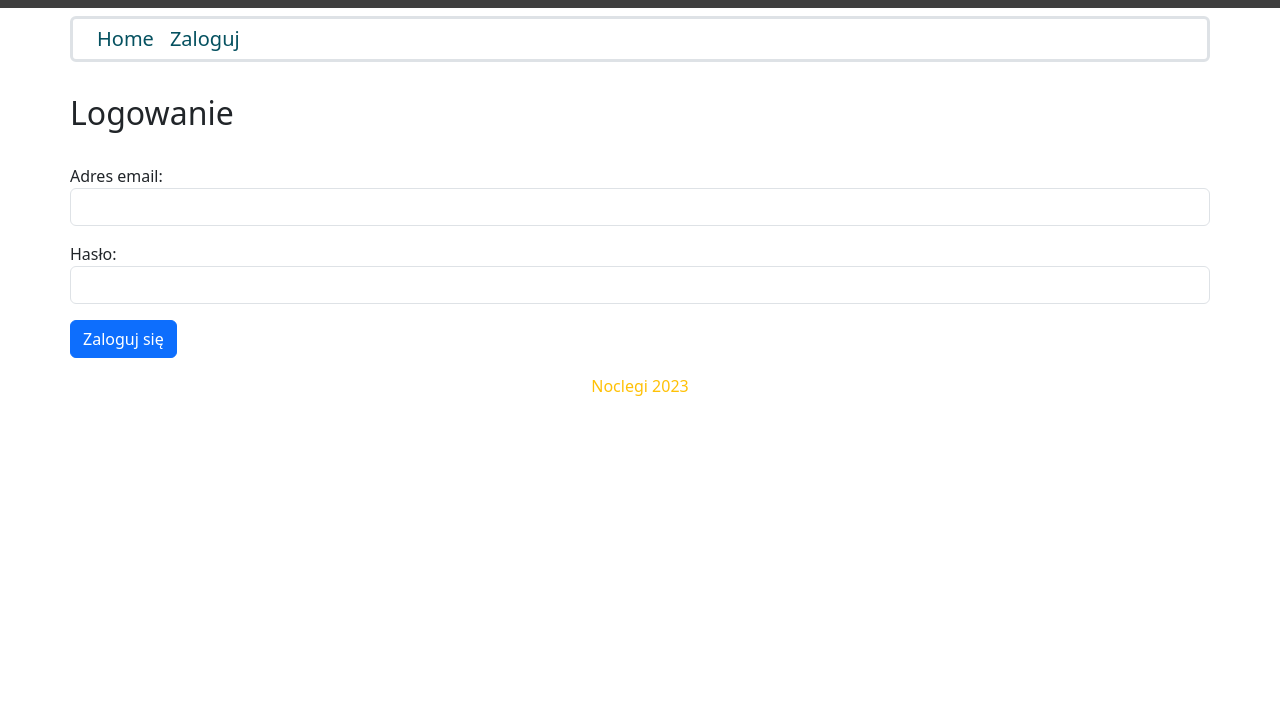
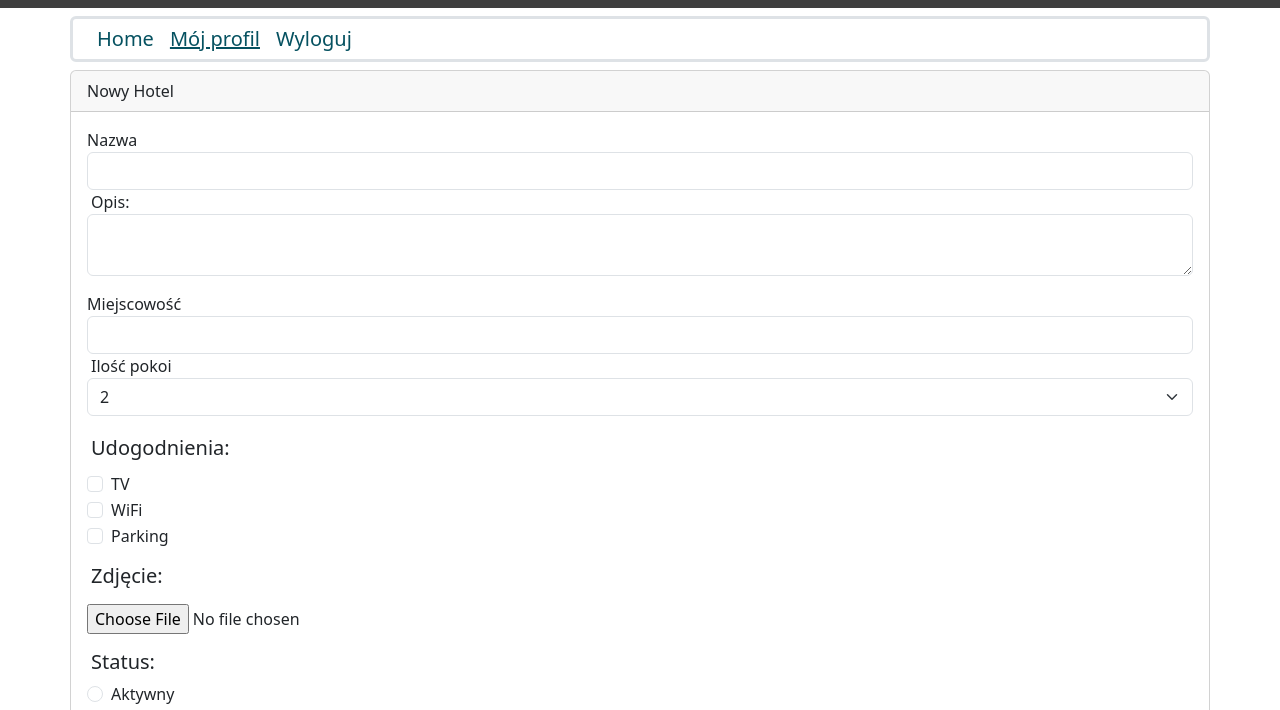
Before and after one commit to agaciur/learn-react-v.2, a React (Create React App) app: page /profil/hotele/dodaj in a window 1280 px wide. Before the commit this address led to /zaloguj. Shown: the part 242-952 px from the top of the page. Before the commit the page ends 800 px from the top, so only its background shows below. Built offline with nearby package versions, Linux system fonts and the light colour scheme; grey boxes are pictures that could not be loaded.

Commit message:
Adding validation to the form

```diff
--- /dev/null
+++ b/src/ui/components/Atoms/Input.js
@@ -0,0 +1,155 @@
+import { useRef } from "react"
+const InputText = props => {
+  return (
+    <div className="form-group">
+      <label>{props.label}</label>
+      <input
+        value={props.value}
+        onChange={e => props.onChange(e.target.value)}
+        type={props.type}
+        className={`form-control ${props.error && props.showError ? 'is-invalid' : ''}`} />
+      <div className="invalid-feedback">
+        {props.error}
+      </div>
+    </div>
+  );
+}
+
+
+const InputTextarea = props => {
+  return (
+    <div className='form-group mb-3'>
+      <label className='ps-1'>{props.label}</label>
+      <textarea
+        type={props.type}
+        value={props.value}
+        onChange={e => props.onChange(e.target.value)}
+        className={`form-control ${props.error && props.showError ? "is-invalid" : ""}`}
+      />
+      <div className='invalid-feedback'>{props.error}</div>
+    </div>
+  )
+}
+
+const InputSelect = props => {
+  return (
+    <div className='form-group mb-3'>
+      <label
+        className='ps-1'
+        key={props.value}>
+        {props.label}
+      </label>
+      <select
+        type={props.type}
+        value={props.value}
+        onChange={e => props.onChange(e.target.value)}
+        className={`form-select ${props.error && props.showError ? "is-invalid" : ""}`}>
+        {props.options.map(option => (
+          <option value={option.value}>{option.label}</option>
+        ))}
+      </select>
+      <div className='invalid-feedback'>{props.error}</div>
+    </div>
+  )
+}
+
+const InputCheckbox = props => {
+  const changeFeatureHandler = e => {
+    const value = e.target.value
+    const isChecked = e.target.checked
+
+    if (isChecked) {
+      const newValue = [...props.value, value]
+      props.onChange(newValue)
+    } else {
+      const newValue = props.value.filter(x => x !== value)
+      props.onChange(newValue)
+    }
+  }
+  return (
+    <>
+      {props.options.map(option => (
+        <div
+          className='form-check'
+          key={option.value}>
+          <input
+            className='form-check-input'
+            type='checkbox'
+            value={option.value}
+            id={option.value}
+            checked={props.value.find(x => x === option.value)}
+            onChange={changeFeatureHandler}
+          />
+          <label
+            className='form-check-label'
+            htmlFor={option.value}>
+            {option.label}
+          </label>
+        </div>
+      ))}
+    </>
+  )
+}
+
+const InputRadio = props => {
+  return (
+    <>
+      {props.options.map(option => (
+        <div className='form-check'>
+          <input
+            className='form-check-input'
+            type='radio'
+            value={option.value}
+            name={props.name}
+            key={option.value}
+            id={`radio-${option.value}-${props.name}`}
+            checked={props.value == option.value}
+            onChange={e => props.onChange(e.target.value)}
+          />
+          <label
+            className='form-check-label'
+            htmlFor={`radio-${option.value}-${props.name}`}>
+            {option.label}
+          </label>
+        </div>
+      ))}
+    </>
+  )
+}
+
+const InputFile = props => {
+  const fileRef = useRef()
+  const changeHandler = e => {
+    props.onChange(e.target.files[0])
+  }
+  return (
+    <input
+      type='file'
+      onChange={changeHandler}
+      ref={props.fileRef}
+    />
+  )
+}
+
+function Input(props) {
+  switch (props.type) {
+    case "textarea":
+      return <InputTextarea {...props} />
+    case "select":
+      return <InputSelect {...props} />
+    case "checkbox":
+      return <InputCheckbox {...props} />
+    case "file":
+      return <InputFile {...props} />
+    case "radio":
+      return <InputRadio {...props} />
+    default:
+      return <InputText {...props} />
+  }
+}
+Input.defaultProps = {
+  type: "text",
+  error: false,
+  showError: false,
+}
+export default Input
--- a/src/ui/components/Atoms/LoadingButton.js
+++ b/src/ui/components/Atoms/LoadingButton.js
@@ -1,5 +1,9 @@
 export default function LoadingButton(props) {
   const className = props.className || "btn-primary"
+
+  const buttonProps = {...props}
+  delete buttonProps.loading
+
   return props.loading ? (
     <button
       className={`btn ${className}`}
@@ -12,7 +16,7 @@ export default function LoadingButton(props) {
     </button>
   ) : (
     <button
-      {...props}
+      {...buttonProps}
       className={`btn ${className}`}>
       {props.children}
     </button>
--- a/src/ui/components/Molecules/AddHotel.js
+++ b/src/ui/components/Molecules/AddHotel.js
@@ -1,18 +1,52 @@
-import { useState, useRef } from "react"
+import { useState } from "react"
 import LoadingButton from "../Atoms/LoadingButton"
+import Input from "../Atoms/Input"
+import { validate } from "../../helpers/validations"
 
 export default function AddHotel(props) {
-  const imageRef = useRef()
   const [form, setForm] = useState({
-    name: "",
-    description: "",
-    city: "",
-    rooms: "",
-    features: [],
-    image: null,
-    status: 0,
+    name: {
+      value: "",
+      error: "",
+      showError: false,
+      rules: ["required", { rule: "min", length: 4 }],
+    },
+    description: {
+      value: "",
+      error: "",
+      showError: false,
+      rules: ["required", { rule: "min", length: 10 }],
+    },
+    city: {
+      value: "",
+      error: "",
+      showError: false,
+      rules: ["required"],
+    },
+    rooms: {
+      value: 2,
+      error: "",
+      showError: false,
+      rules: ["required"],
+    },
+    features: {
+      value: [],
+      error: "",
+      showError: false,
+    },
+    image: {
+      value: null,
+      error: "",
+      showError: false,
+    },
+    status: {
+      value: 0,
+      error: "",
+      showError: false,
+      rules: ["required"],
+    },
   })
-  const [loading,setLoading] = useState(false)
+  const [loading, setLoading] = useState(false)
 
   const submit = e => {
     setLoading(true)
@@ -22,18 +56,17 @@ export default function AddHotel(props) {
       setLoading(false)
     }, 500)
   }
-
-  const changeFeatureHandler = e => {
-    const value = e.target.value;
-    const isChecked = e.target.checked
-
-    if (isChecked) {
-        const newFeatures = [...form.features, value]
-        setForm ({...form, features: newFeatures})
-    } else {
-        const newFeatures = form.features.filter(x => x !== value);
-        setForm({...form, features: newFeatures})
-    }
+  const changeHandler = (value, fieldName) => {
+    const error = validate(form[fieldName].rules, value)
+    setForm({
+      ...form,
+      [fieldName]: {
+        ...form[fieldName],
+        value,
+        showError: true,
+        error: error,
+      },
+    })
   }
 
   return (
@@ -42,144 +75,82 @@ export default function AddHotel(props) {
         <div className='card-header'>Nowy Hotel</div>
         <div className='card-body'>
           <form onSubmit={submit}>
-            <div className='form-group mb-3'>
-              <label className='ps-1'>Nazwa:</label>
-              <input
-                value={form.name}
-                onChange={e => setForm({...form, name: e.target.value})}
-                type='text'
-                className={`form-control ${false ? "is-invalid" : ""}`}
+            <Input
+              label='Nazwa'
+              value={form.name.value}
+              onChange={val => changeHandler(val, "name")}
+              error={form.name.error}
+              showError={form.name.showError}
             />
-              <div className='invalid-feedback'>Błąd</div>
-              <div className='form-group mb-3'>
-                <label className='ps-1'>Opis:</label>
-                <textarea
-                  type='text'
-                  value={form.description}
-                  onChange={e => setForm({...form, description: e.target.value})}
-                  className={`form-control ${false ? "is-invalid" : ""}`}
+            <Input
+              label='Opis:'
+              value={form.description.value}
+              type='textarea'
+              onChange={val => changeHandler(val, "description")}
+              error={form.description.error}
+              showError={form.description.showError}
             />
-                <div className='invalid-feedback'>Błąd</div>
-              </div>
-            </div>
-            <div className='form-group mb-3'>
-              <label className='ps-1'>Miejscowość:</label>
-              <input
-                type='text'
-                value={form.city}
-                onChange={e => setForm({...form, city: e.target.value})}
-                className={`form-control ${false ? "is-invalid" : ""}`}
+            <Input
+              label='Miejscowość'
+              value={form.city.value}
+              onChange={val => changeHandler(val, "city")}
+              error={form.city.error}
+              showError={form.city.showError}
             />
-              <div className='invalid-feedback'>Błąd</div>
-            </div>
-            <div className='form-group mb-3'>
-              <label className='ps-1'>Ilość pokoi:</label>
-              <select
-                className='form-select'
-                value={form.rooms}
-                onChange={e => setForm({...form, rooms: e.target.value})}>
-                <option selected>Wybierz ilość:</option>
-                <option value='1'>1</option>
-                <option value='2'>2</option>
-                <option value='3'>3</option>
-                <option value='4'>4</option>
-              </select>
-              <div className='invalid-feedback'>Błąd</div>
-            </div>
+            <Input
+              label='Ilość pokoi'
+              value={form.rooms.value}
+              type='select'
+              onChange={val => changeHandler(val, "rooms")}
+              options={[
+                { value: 1, label: 1 },
+                { value: 2, label: 2 },
+                { value: 3, label: 3 },
+                { value: 4, label: 4 },
+              ]}
+              error={form.rooms.error}
+              showError={form.rooms.showError}
+            />
 
             <div className='form-group mb-3'>
               <h5 className='p-1'>Udogodnienia:</h5>
-
-              <div className='form-check'>
-                <input
-                  className='form-check-input'
+              <Input
                 type='checkbox'
-                  value='tv'
-                  id='flexCheckDefault'
-                  checked={form.features.find(x => x === "tv")}
-                  onChange={changeFeatureHandler}
+                value={form.features.value}
+                onChange={val => changeHandler(val, "features")}
+                options={[
+                  { value: "tv", label: "TV" },
+                  { value: "wifi", label: "WiFi" },
+                  { value: "parking", label: "Parking" },
+                ]}
               />
-                <label
-                  className='form-check-label'
-                  for='flexCheckDefault'>
-                  TV
-                </label>
-              </div>
-
-              <div className='form-check'>
-                <input
-                  className='form-check-input'
-                  type='checkbox'
-                  value='wifi'
-                  id='flexCheckDefault'
-                  checked={form.features.find(x => x === "wifi")}
-                  onChange={changeFeatureHandler}
-
-                />
-                <label
-                  className='form-check-label'
-                  for='flexCheckDefault'>
-                  WiFi
-                </label>
-              </div>
-
-              <div className='form-check'>
-                <input
-                  className='form-check-input'
-                  type='checkbox'
-                  value='parking'
-                  id='flexCheckDefault'
-                  checked={form.features.find(x => x === "parking")}
-                  onChange={changeFeatureHandler}
-
-                />
-                <label
-                  className='form-check-label'
-                  for='flexCheckDefault'>
-                  Parking
-                </label>
-              </div>
             </div>
 
             <div className='form-group mb-3'>
               <h5 className='ps-1 pb-2'>Zdjęcie: </h5>
-              <input
+              <Input
                 type='file'
-                onChange={e => setForm({...form, image: e.target.files})}
-                ref={imageRef}
+                onChange={val => changeHandler(val, "image")}
+                error={form.image.error}
+                showError={form.image.showError}
               />
             </div>
 
             <div className='form-group mb-3'>
               <h5 className='ps-1'>Status: </h5>
-              <div class='form-check'>
-                <input
-                  className='form-check-input'
+
+              <Input
                 type='radio'
-                  value='1'
-                  onChange={e => setForm({...form, status: e.target.value})}
-                  checked={form.status == 1}
+                name='status'
+                value={form.status.value}
+                onChange={val => changeHandler(val, "status")}
+                options={[
+                  { value: "1", label: "Aktywny" },
+                  { value: "0", label: "Ukryty" },
+                ]}
+                error={form.status.error}
+                showError={form.status.showError}
               />
-                <label
-                  className='form-check-label'
-                  for='flexRadioDefault1'>
-                  Aktywny
-                </label>
-              </div>
-              <div className='form-check'>
-                <input
-                  className='form-check-input'
-                  type='radio'
-                  value='0'
-                  onChange={e => setForm({...form, status: e.target.value})}
-                  checked={form.status == 0}
-                />
-                <label
-                  className='form-check-label'
-                  for='flexRadioDefault1'>
-                  Ukryty
-                </label>
-              </div>
             </div>
 
             <div className='d-flex justify-content-center'>
--- a/src/ui/components/reducer.js
+++ b/src/ui/components/reducer.js
@@ -14,5 +14,5 @@ export const reducer = (state, action) => {
 
   export const initialState = {
     theme: "warning",
-    isAuthenticated: false,
+    isAuthenticated: true,
   }
--- a/src/ui/helpers/validations.js
+++ b/src/ui/helpers/validations.js
@@ -1,5 +1,34 @@
 export function validateEmail(text) {
-    const re =
-      /^(([^<>()[\]\\.,;:\s@\"]+(\.[^<>()[\]\\.,;:\s@\"]+)*)|(\".+\"))@((\[[0-9]{1,3}\.[0-9]{1,3}\.[0-9]{1,3}\.[0-9]{1,3}\])|(([a-zA-Z\-0-9]+\.)+[a-zA-Z]{2,}))$/
-    return re.test(text)
+  const re =
+    /^(([^<>()[\]\\.,;:\s@\"]+(\.[^<>()[\]\\.,;:\s@\"]+)*)|(\".+\"))@((\[[0-9]{1,3}\.[0-9]{1,3}\.[0-9]{1,3}\.[0-9]{1,3}\])|(([a-zA-Z\-0-9]+\.)+[a-zA-Z]{2,}))$/
+  return re.test(text)
+}
+
+const availableRules = {
+  required(value) {
+    return value ? "" : "Pole wymagane"
+  },
+  min(value, rule) {
+    return value.length > rule.length ? "" : `Min. znaków: ${rule.length}`
+  },
+}
+
+export function validate(rules = [], value) {
+  for (let i = 0; i < rules.length; i++) {
+    const rule = rules[i];
+
+    if (rule instanceof Object) {
+      const errorMessage = availableRules[rule.rule](value, rule)
+      if (errorMessage) {
+        return errorMessage
+      }
+    } else {
+      const errorMessage = availableRules[rule](value)
+      if (errorMessage) {
+        return errorMessage
+      }
+    }
   }
+  return ''
+}
+//
--- a/src/ui/pages/Auth/Login.js
+++ b/src/ui/pages/Auth/Login.js
@@ -43,7 +43,7 @@ export default function Login() {
             className='form-control'
           />
         </div>
-        <div class='mb-3'>
+        <div className='mb-3'>
           <label>Hasło:</label>
           <input
             type='password'
--- a/src/ui/pages/ProfileSettings.js
+++ b/src/ui/pages/ProfileSettings.js
@@ -51,7 +51,7 @@ export default function ProfileSettings(props) {
           <div className='valid-feedback'>Poprawny email</div>
 
         </div>
-        <div class='mb-3'>
+        <div className='mb-3'>
           <label>Hasło:</label>
           <input
             type='password'
```
Lines whose indentation alone changed are shown as unchanged.
